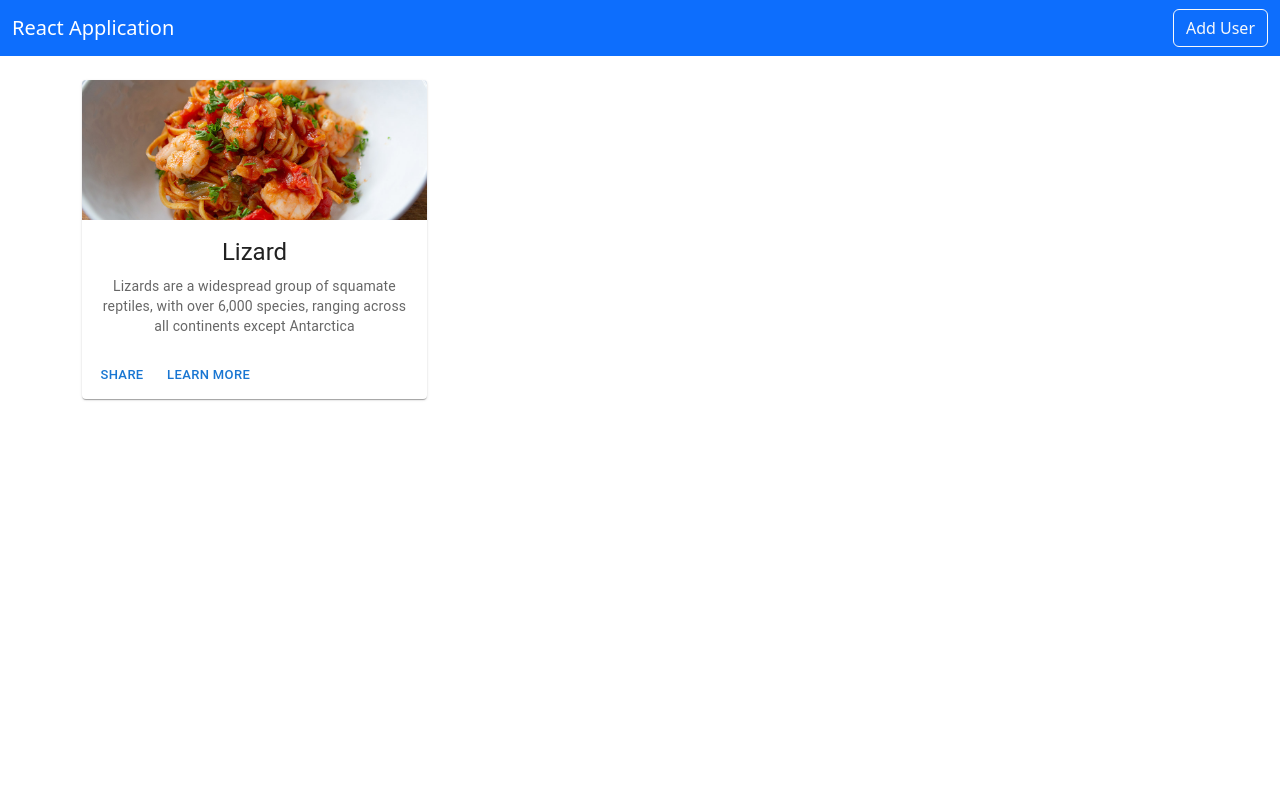
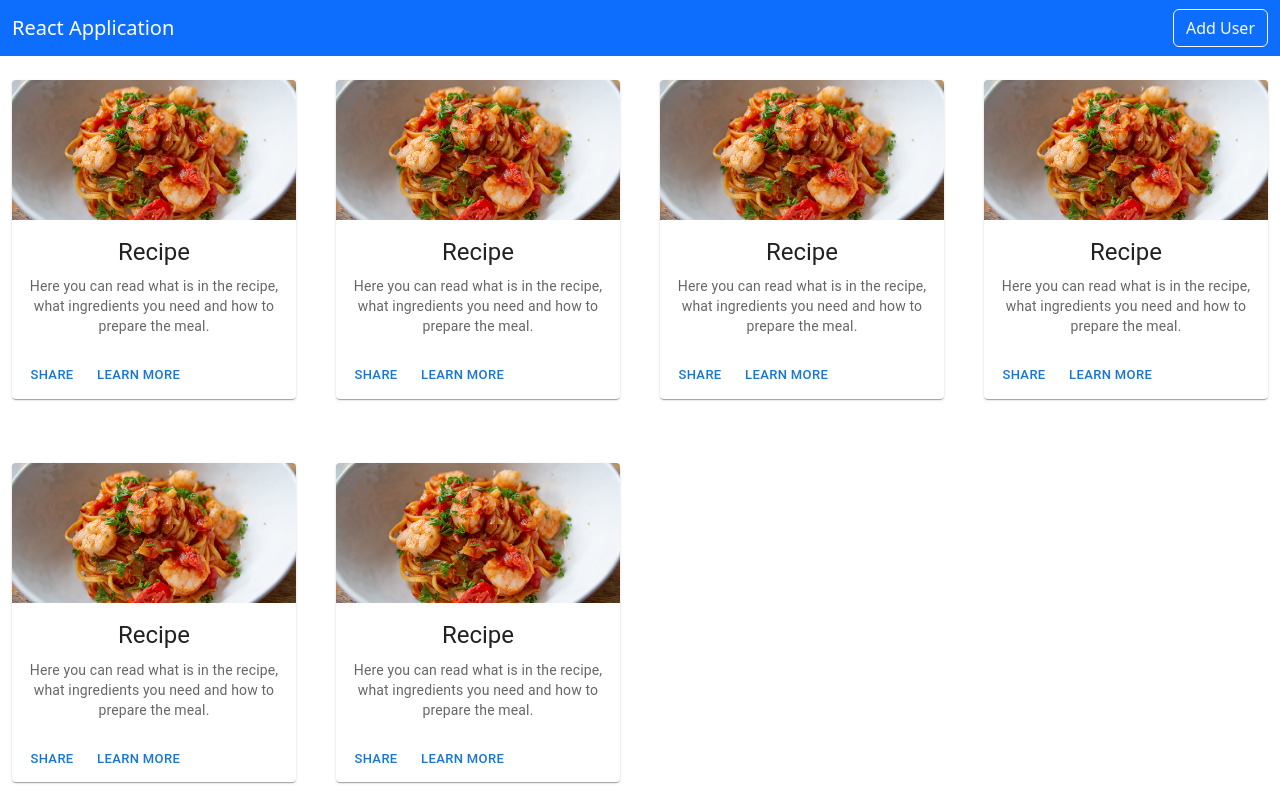
Before and after one commit to brittbrink/S3-DB02-frontend, a React (Create React App) app: page /recipes in a window 1280 px wide. Built offline with nearby package versions, Linux system fonts and the light colour scheme.

Commit message:
recipes toegevoegd frontend

```diff
--- /dev/null
+++ b/src/components/RecipeCard.js
@@ -0,0 +1,42 @@
+import React from 'react';
+import Card from '@mui/material/Card';
+import CardActions from '@mui/material/CardActions';
+import CardContent from '@mui/material/CardContent';
+import CardMedia from '@mui/material/CardMedia';
+import Button from '@mui/material/Button';
+import Typography from '@mui/material/Typography';
+import PastaImage from '../image/Pasta-met-garnalen.jpg'
+
+export default function RecipeCard() {
+  return (
+    <div className="container">
+        <div className="py-4">
+            <Card sx={{
+                minWidth: 200,
+                ':hover': {
+                boxShadow: 20, // theme.shadows[20]
+                },
+            }}>
+            <CardMedia
+                component="img"
+                height="140"
+                image={PastaImage}
+                alt="green iguana"
+            />
+            <CardContent>
+                <Typography gutterBottom variant="h5" component="div">
+                Recipe
+                </Typography>
+                <Typography variant="body2" color="text.secondary">
+                Here you can read what is in the recipe, what ingredients you need and how to prepare the meal.
+                </Typography>
+            </CardContent>
+            <CardActions>
+                <Button size="small">Share</Button>
+                <Button size="small">Learn More</Button>
+            </CardActions>
+            </Card>
+        </div>
+    </div>
+  );
+}
--- a/src/pages/Recipes.js
+++ b/src/pages/Recipes.js
@@ -1,41 +1,29 @@
-import React from 'react';
-import Card from '@mui/material/Card';
-import CardActions from '@mui/material/CardActions';
-import CardContent from '@mui/material/CardContent';
-import CardMedia from '@mui/material/CardMedia';
-import Button from '@mui/material/Button';
-import Typography from '@mui/material/Typography';
-import BrittBeautifulImage from '../image/Pasta-met-garnalen.jpg'
+import React from 'react'
+import Grid from '@mui/material/Grid'
+import RecipeCard from '../components/RecipeCard'
 
-export default function MediaCard() {
+export default function Recipes() {
   return (
-    <div className="container">
-        <div className="py-4">
-            <Card sx={{
-                maxWidth: 345,
-                '&:hover': { boxShadow: 'md', borderColor: 'neutral.outlinedHoverBorder' },
-            }}>
-            <CardMedia
-                component="img"
-                height="140"
-                image={BrittBeautifulImage}
-                alt="green iguana"
-            />
-            <CardContent>
-                <Typography gutterBottom variant="h5" component="div">
-                Lizard
-                </Typography>
-                <Typography variant="body2" color="text.secondary">
-                Lizards are a widespread group of squamate reptiles, with over 6,000
-                species, ranging across all continents except Antarctica
-                </Typography>
-            </CardContent>
-            <CardActions>
-                <Button size="small">Share</Button>
-                <Button size="small">Learn More</Button>
-            </CardActions>
-            </Card>
-        </div>
-    </div>
-  );
+    <Grid container spacing={2}>
+        <Grid item xs={12} sm={6} md={3}>
+            <RecipeCard />
+        </Grid>
+        <Grid item xs={12} sm={6} md={3}>
+            <RecipeCard />
+        </Grid>
+        <Grid item xs={12} sm={6} md={3}>
+            <RecipeCard />
+        </Grid>
+        <Grid item xs={12} sm={6} md={3}>
+            <RecipeCard />
+        </Grid>
+        <Grid item xs={12} sm={6} md={3}>
+            <RecipeCard />
+        </Grid>
+        <Grid item xs={12} sm={6} md={3}>
+            <RecipeCard />
+        </Grid>
+    </Grid>
+
+  )
 }
```
